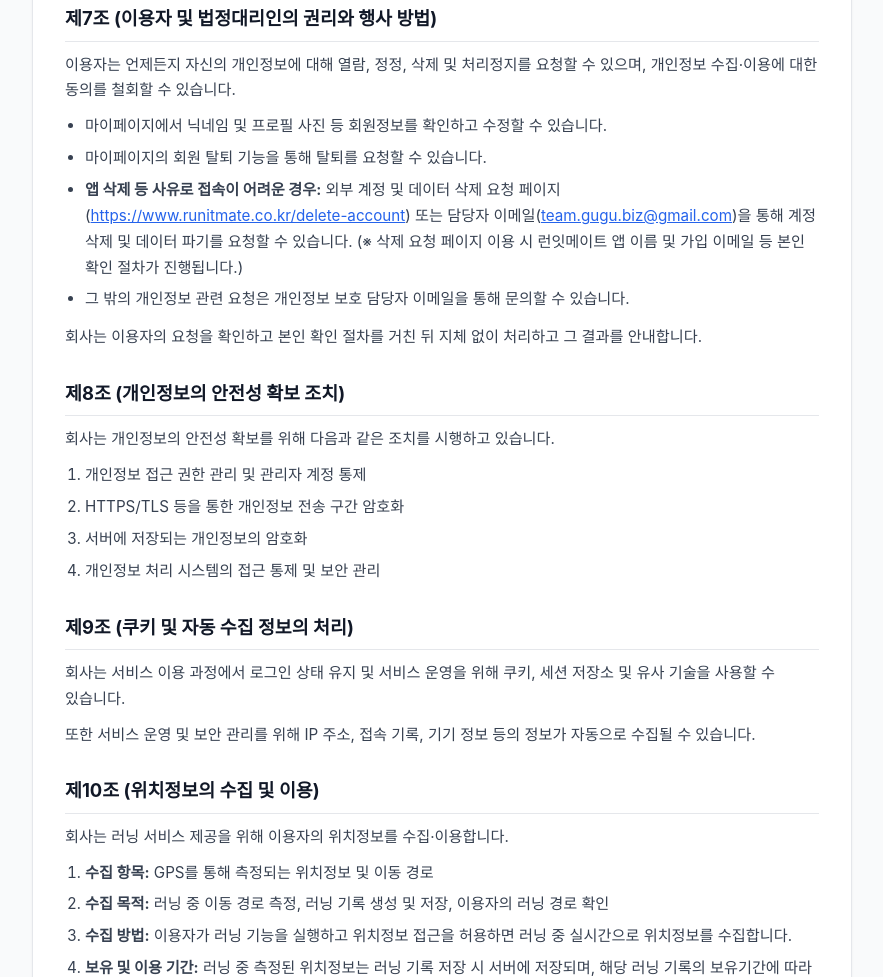
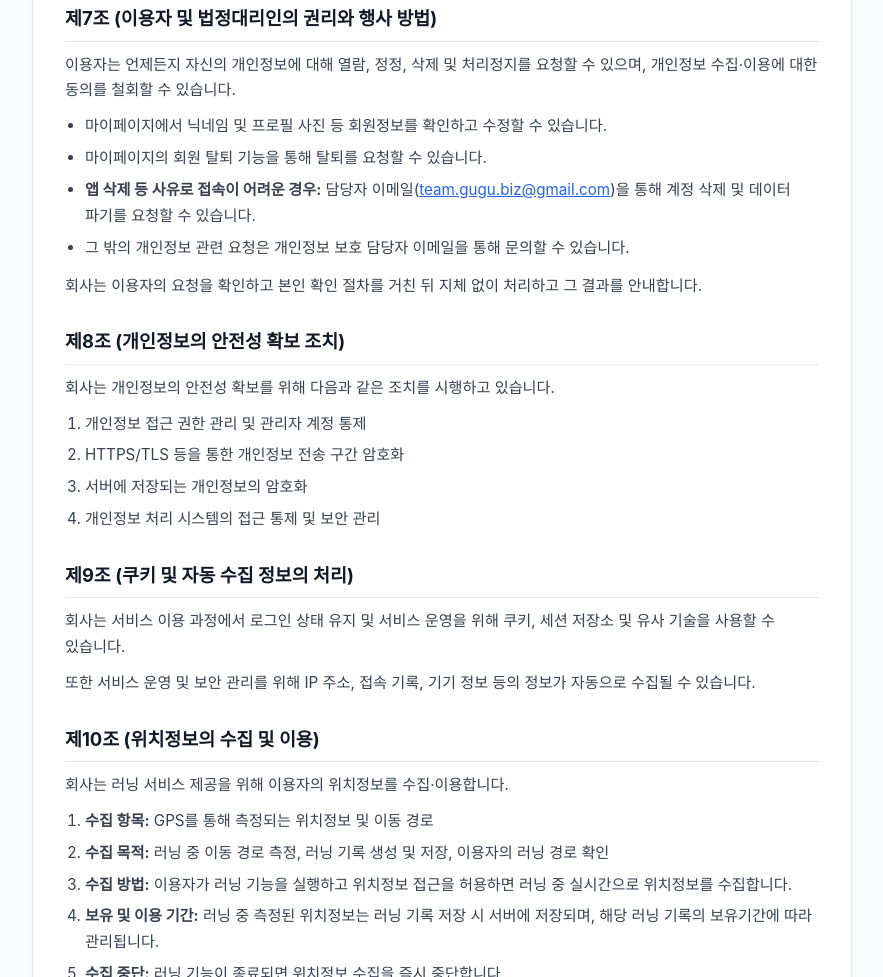
Before and after one commit to gugu-runit99/Gugu_Runitmate, a plain HTML site: page index.html in a window 1280 px wide. Shown: the part 2631-3608 px from the top of the page, without its empty margins (198-1081 px from the left). Drawn offline with Linux system fonts and the light colour scheme.

Commit message:
Update index.html

```diff
--- a/index.html
+++ b/index.html
@@ -269,7 +269,7 @@
         <ul>
           <li>마이페이지에서 닉네임 및 프로필 사진 등 회원정보를 확인하고 수정할 수 있습니다.</li>
           <li>마이페이지의 회원 탈퇴 기능을 통해 탈퇴를 요청할 수 있습니다.</li>
-          <li><strong>앱 삭제 등 사유로 접속이 어려운 경우:</strong> 외부 계정 및 데이터 삭제 요청 페이지(<a href="https://www.runitmate.co.kr/delete-account" target="_blank" rel="noopener noreferrer">https://www.runitmate.co.kr/delete-account</a>) 또는 담당자 이메일(<a href="mailto:team.gugu.biz@gmail.com">team.gugu.biz@gmail.com</a>)을 통해 계정 삭제 및 데이터 파기를 요청할 수 있습니다. (※ 삭제 요청 페이지 이용 시 런잇메이트 앱 이름 및 가입 이메일 등 본인 확인 절차가 진행됩니다.)</li>
+          <li><strong>앱 삭제 등 사유로 접속이 어려운 경우:</strong> 담당자 이메일(<a href="mailto:team.gugu.biz@gmail.com">team.gugu.biz@gmail.com</a>)을 통해 계정 삭제 및 데이터 파기를 요청할 수 있습니다. </li>
           <li>그 밖의 개인정보 관련 요청은 개인정보 보호 담당자 이메일을 통해 문의할 수 있습니다.</li>
         </ul>
         <p>회사는 이용자의 요청을 확인하고 본인 확인 절차를 거친 뒤 지체 없이 처리하고 그 결과를 안내합니다.</p>
```
